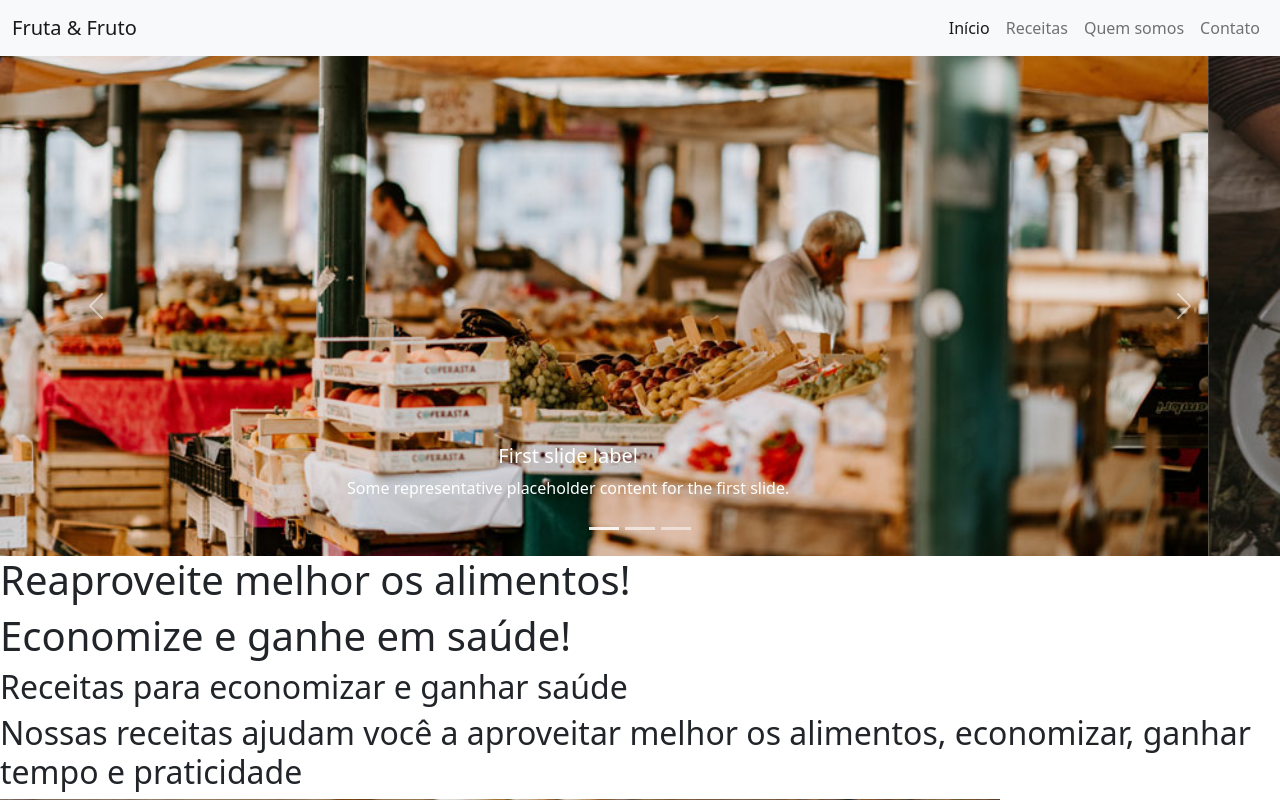
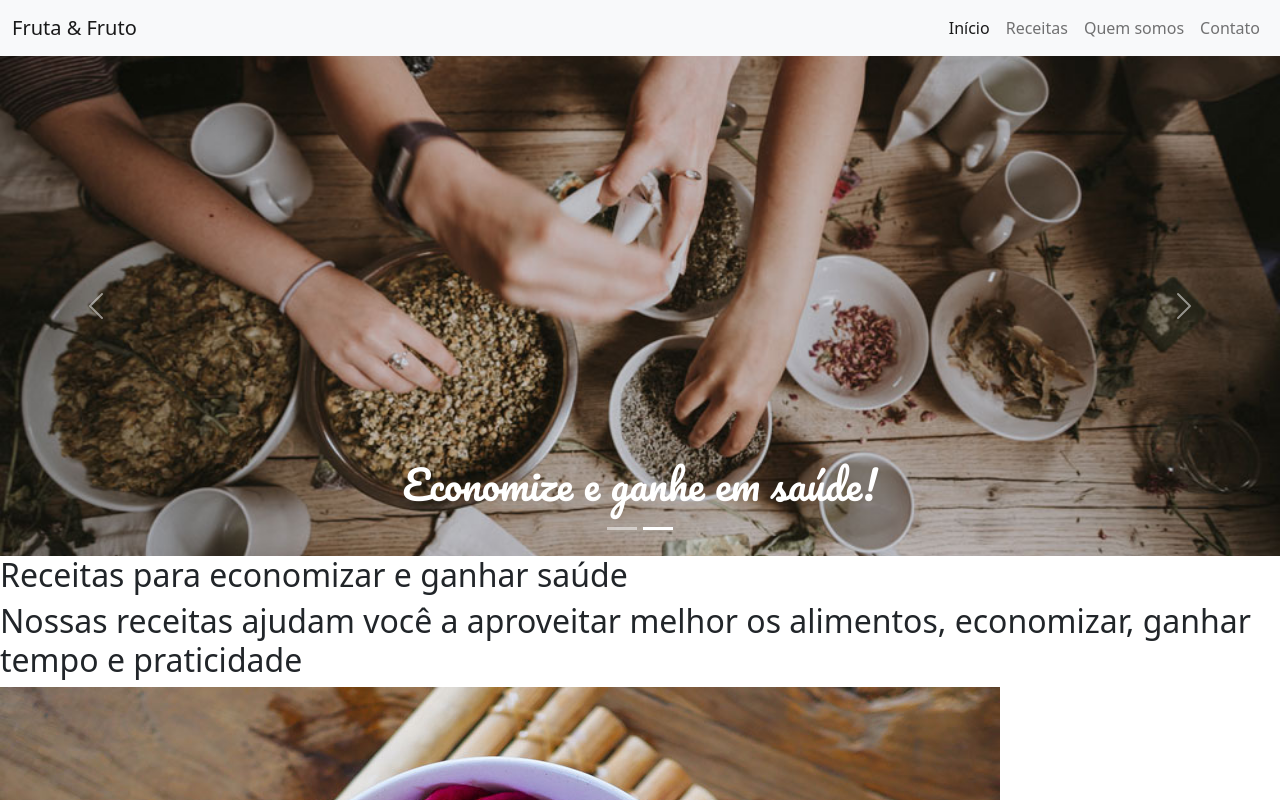
Before and after one commit to JonathanGLopes/Landing-Page, a plain HTML site: page index.html in a window 1280 px wide. Shown: the top 800 px of the page. Drawn offline with nearby package versions, Linux system fonts and the light colour scheme; files whose address does not match are found by name.

Commit message:
Alterando textos carrossel

```diff
--- a/assets/components/style.css
+++ b/assets/components/style.css
@@ -1,3 +1,5 @@
+@import url('https://fonts.googleapis.com/css2?family=Pacifico&display=swap');
+
 .imagem-carrossel-um {
     object-fit: cover;
     object-position: 0 60%;
@@ -8,3 +10,7 @@
     /* object-position: 0 60%; */
     height: 500px;
 }
+
+.titulo-banner {
+    font-family: 'Pacifico', cursive;
+}
--- a/index.html
+++ b/index.html
@@ -38,25 +38,22 @@
   </nav>
 
   <!-- HTML DO CARROSSEL  -->
-  <div id="carouselExampleCaptions" class="carousel slide" data-bs-ride="carousel">
+  <div id="carouselExampleCaptions" class="carousel slide" data-bs-ride="carousel" data-bs-interval="3000">
     <div class="carousel-indicators">
       <button type="button" data-bs-target="#carouselExampleCaptions" data-bs-slide-to="0" class="active" aria-current="true" aria-label="Slide 1"></button>
       <button type="button" data-bs-target="#carouselExampleCaptions" data-bs-slide-to="1" aria-label="Slide 2"></button>
-      <button type="button" data-bs-target="#carouselExampleCaptions" data-bs-slide-to="2" aria-label="Slide 3"></button>
     </div>
     <div class="carousel-inner">
       <div class="carousel-item active">
         <img src="./assets/src/img/carrossel-img1.jpg" class="d-block w-100 imagem-carrossel-um" alt="...">
         <div class="carousel-caption d-none d-md-block">
-          <h5>First slide label</h5>
-          <p>Some representative placeholder content for the first slide.</p>
+          <h1 class="titulo-banner">Reaproveite melhor os alimentos!</h1>
         </div>
       </div>
       <div class="carousel-item">
         <img src="./assets/src/img/carrossel-img2.jpg" class="d-block w-100 imagem-carrossel-dois" alt="...">
         <div class="carousel-caption d-none d-md-block">
-          <h5>Second slide label</h5>
-          <p>Some representative placeholder content for the second slide.</p>
+          <h1 class="titulo-banner">Economize e ganhe em saúde!</h1>
         </div>
       </div>
     </div>
@@ -72,8 +69,8 @@
 
   <title>Fruto & Fruta</title>
 
-  <h1>Reaproveite melhor os alimentos!</h1>
-  <h1>Economize e ganhe em saúde!</h1>
+
+
 
   <h2>Receitas para economizar e ganhar saúde</h2>
   <h2>Nossas receitas ajudam você a aproveitar melhor os alimentos, economizar, ganhar tempo e praticidade</h2>
```
